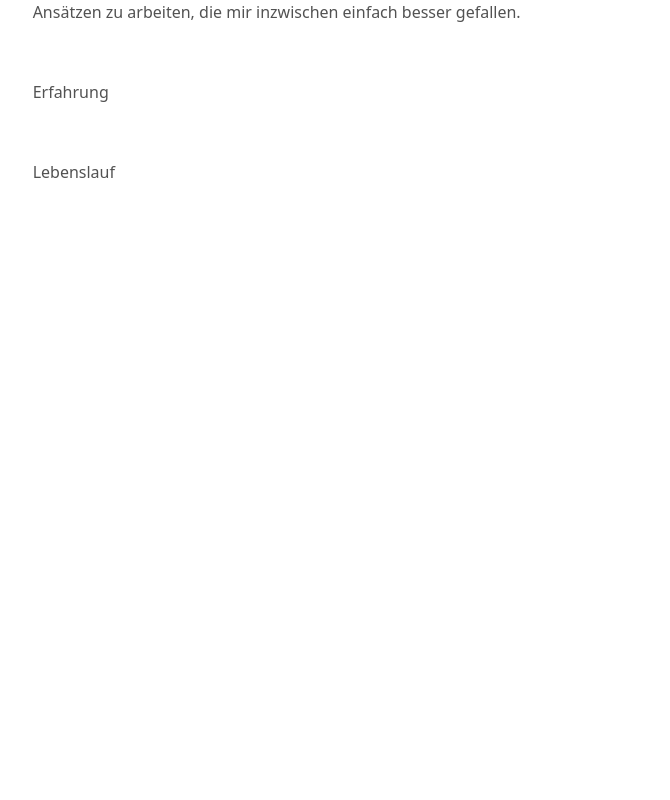
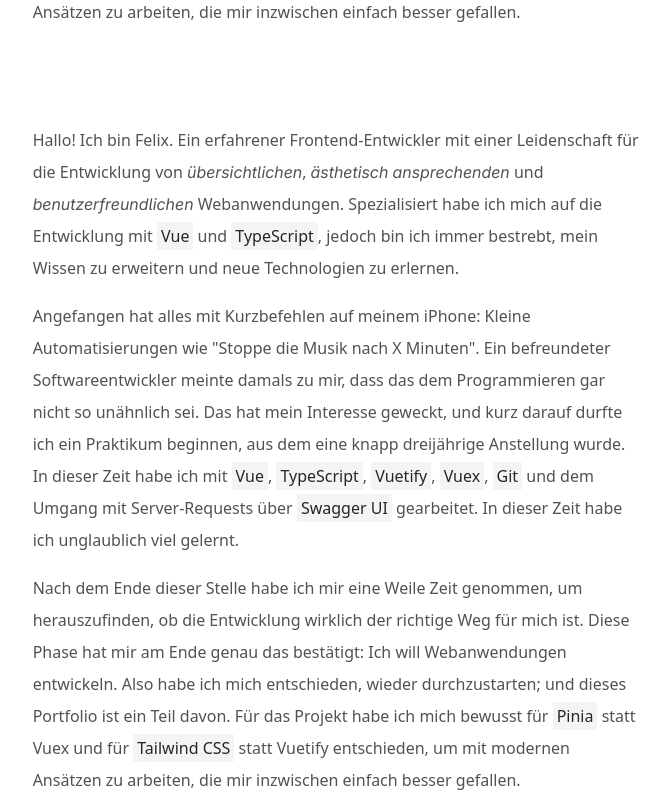
Before and after one commit to felixgabel/portfolio, a Vue app: page /#lebenslauf in a window 1280 px wide. Shown: the part 740-1540 px from the top of the page, without its empty margins (592-1262 px from the left). Before the commit the page ends 1024 px from the top, so only its background shows below. Built offline with nearby package versions, Linux system fonts and the light colour scheme; a web font is replaced by a local one.

Commit message:
feature: add AboutSection component and integrate it into MainBody

```diff
--- a/src/components/home/MainBody.vue
+++ b/src/components/home/MainBody.vue
@@ -1,7 +1,7 @@
 <script setup lang="ts">
 import { computed, defineAsyncComponent, useTemplateRef } from 'vue'
 import { breakpointsTailwind, useBreakpoints } from '@vueuse/core'
-import ExternalLink from '../ExternalLink.vue'
+import AboutSection from './sections/AboutSection.vue'
 
 // Only load the component when it is actually rendered.
 const SectionHashSyncForProgrammaticScroll = defineAsyncComponent(
@@ -24,50 +24,11 @@
 <template>
   <SectionHashSyncForProgrammaticScroll v-if="twoColumnLayout" :sections="allSectionElements" />
 
-  <main class="pt-24 lg:w-[52%] lg:py-24">
-    <section id="ueber-mich" ref="ueberMichSection" class="scroll-mt-24">
-      <p>
-        Hallo! Ich bin Felix. Ein erfahrener Frontend-Entwickler mit einer Leidenschaft für die
-        Entwicklung von <span class="italic">übersichtlichen</span>,
-        <span class="italic">ästhetisch ansprechenden</span> und
-        <span class="italic">benutzerfreundlichen</span> Webanwendungen. Spezialisiert habe ich mich
-        auf die Entwicklung mit <ExternalLink href="https://vuejs.org/">Vue</ExternalLink> und
-        <ExternalLink href="https://www.typescriptlang.org/">TypeScript</ExternalLink>, jedoch bin
-        ich immer bestrebt, mein Wissen zu erweitern und neue Technologien zu erlernen.
-      </p>
-      <p class="mt-4">
-        Angefangen hat alles mit Kurzbefehlen auf meinem iPhone: Kleine Automatisierungen wie
-        "Stoppe die Musik nach X Minuten". Ein befreundeter Softwareentwickler meinte damals zu mir,
-        dass das dem Programmieren gar nicht so unähnlich sei. Das hat mein Interesse geweckt, und
-        kurz darauf durfte ich ein Praktikum beginnen, aus dem eine knapp dreijährige Anstellung
-        wurde. In dieser Zeit habe ich mit
-        <ExternalLink href="https://vuejs.org/">Vue</ExternalLink>,
-        <ExternalLink href="https://www.typescriptlang.org/">TypeScript</ExternalLink>,
-        <ExternalLink href="https://vuetifyjs.com/">Vuetify</ExternalLink>,
-        <ExternalLink href="https://vuex.vuejs.org/">Vuex</ExternalLink>,
-        <ExternalLink href="https://git-scm.com/">Git</ExternalLink> und dem Umgang mit
-        Server-Requests über
-        <ExternalLink href="https://swagger.io/tools/swagger-ui/">Swagger UI</ExternalLink>
-        gearbeitet. In dieser Zeit habe ich unglaublich viel gelernt.
-      </p>
-      <p class="mt-4">
-        Nach dem Ende dieser Stelle habe ich mir eine Weile Zeit genommen, um herauszufinden, ob die
-        Entwicklung wirklich der richtige Weg für mich ist. Diese Phase hat mir am Ende genau das
-        bestätigt: Ich will Webanwendungen entwickeln. Also habe ich mich entschieden, wieder
-        durchzustarten; und dieses Portfolio ist ein Teil davon. Für das Projekt habe ich mich
-        bewusst für <ExternalLink href="https://pinia.vuejs.org/">Pinia</ExternalLink> statt Vuex
-        und für <ExternalLink href="https://tailwindcss.com/">Tailwind CSS</ExternalLink> statt
-        Vuetify entschieden, um mit modernen Ansätzen zu arbeiten, die mir inzwischen einfach besser
-        gefallen.
-      </p>
-    </section>
+  <main class="flex flex-col gap-24 pt-24 lg:w-[52%] lg:py-24">
+    <section id="ueber-mich" ref="ueberMichSection"><AboutSection /></section>
 
-    <section id="erfahrung" ref="erfahrungSection" class="mt-12 scroll-mt-24">
-      <p class="mt-4">Erfahrung</p>
-    </section>
+    <section id="erfahrung" ref="erfahrungSection"><AboutSection /></section>
 
-    <section id="lebenslauf" ref="lebenslaufSection" class="mt-12 scroll-mt-24">
-      <p>Lebenslauf</p>
-    </section>
+    <section id="lebenslauf" ref="lebenslaufSection"><AboutSection /></section>
   </main>
 </template>
--- /dev/null
+++ b/src/components/home/sections/AboutSection.vue
@@ -0,0 +1,41 @@
+<script setup lang="ts">
+import ExternalLink from '../../ExternalLink.vue'
+</script>
+
+<template>
+  <div class="flex scroll-mt-24 flex-col gap-4">
+    <p>
+      Hallo! Ich bin Felix. Ein erfahrener Frontend-Entwickler mit einer Leidenschaft für die
+      Entwicklung von <span class="italic">übersichtlichen</span>,
+      <span class="italic">ästhetisch ansprechenden</span> und
+      <span class="italic">benutzerfreundlichen</span> Webanwendungen. Spezialisiert habe ich mich
+      auf die Entwicklung mit <ExternalLink href="https://vuejs.org/">Vue</ExternalLink> und
+      <ExternalLink href="https://www.typescriptlang.org/">TypeScript</ExternalLink>, jedoch bin ich
+      immer bestrebt, mein Wissen zu erweitern und neue Technologien zu erlernen.
+    </p>
+    <p>
+      Angefangen hat alles mit Kurzbefehlen auf meinem iPhone: Kleine Automatisierungen wie "Stoppe
+      die Musik nach X Minuten". Ein befreundeter Softwareentwickler meinte damals zu mir, dass das
+      dem Programmieren gar nicht so unähnlich sei. Das hat mein Interesse geweckt, und kurz darauf
+      durfte ich ein Praktikum beginnen, aus dem eine knapp dreijährige Anstellung wurde. In dieser
+      Zeit habe ich mit
+      <ExternalLink href="https://vuejs.org/">Vue</ExternalLink>,
+      <ExternalLink href="https://www.typescriptlang.org/">TypeScript</ExternalLink>,
+      <ExternalLink href="https://vuetifyjs.com/">Vuetify</ExternalLink>,
+      <ExternalLink href="https://vuex.vuejs.org/">Vuex</ExternalLink>,
+      <ExternalLink href="https://git-scm.com/">Git</ExternalLink> und dem Umgang mit
+      Server-Requests über
+      <ExternalLink href="https://swagger.io/tools/swagger-ui/">Swagger UI</ExternalLink>
+      gearbeitet. In dieser Zeit habe ich unglaublich viel gelernt.
+    </p>
+    <p>
+      Nach dem Ende dieser Stelle habe ich mir eine Weile Zeit genommen, um herauszufinden, ob die
+      Entwicklung wirklich der richtige Weg für mich ist. Diese Phase hat mir am Ende genau das
+      bestätigt: Ich will Webanwendungen entwickeln. Also habe ich mich entschieden, wieder
+      durchzustarten; und dieses Portfolio ist ein Teil davon. Für das Projekt habe ich mich bewusst
+      für <ExternalLink href="https://pinia.vuejs.org/">Pinia</ExternalLink> statt Vuex und für
+      <ExternalLink href="https://tailwindcss.com/">Tailwind CSS</ExternalLink> statt Vuetify
+      entschieden, um mit modernen Ansätzen zu arbeiten, die mir inzwischen einfach besser gefallen.
+    </p>
+  </div>
+</template>
```
